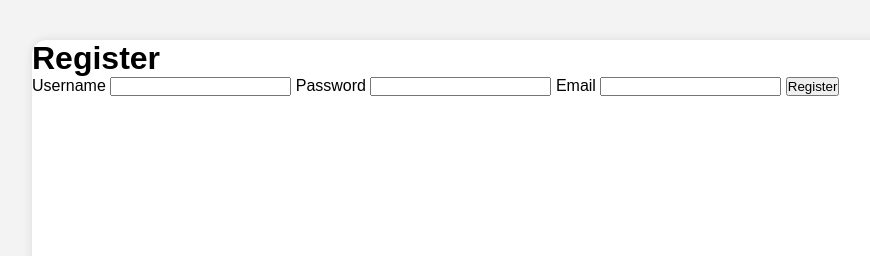
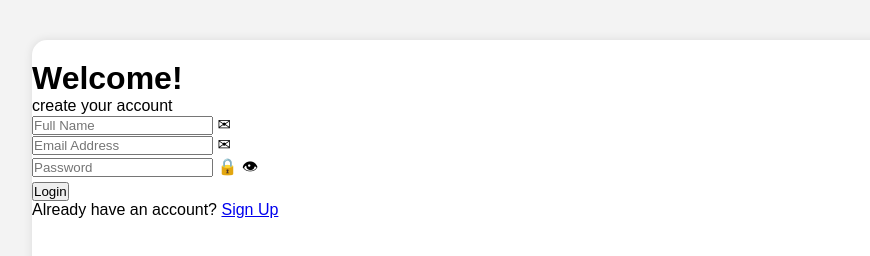
Before and after one commit to dking2213/KV6002-Team-Project, a plain HTML site: page register.html in a window 1280 px wide. Shown: the whole page, without its empty margins (0-870 px from the left). Drawn offline with Linux system fonts and the light colour scheme.

Commit message:
Update register.html

```diff
--- a/register.html
+++ b/register.html
@@ -3,22 +3,37 @@
 <head>
     <meta charset="UTF-8">
     <meta name="viewport" content="width=device-width, initial-scale=1.0">
-    <title>Event Management Dashboard</title>
+    <title>Signup Page</title>
     <link rel="stylesheet" href="style.css">
 </head>
 <body>
     <div class="container">
-        <div class="register-form">
-            <h1>Register</h1>
-            <form action="index.html">
-                <label for="username">Username</label>
-                <input type="text" id="username" name="username" required>
-                <label for="password">Password</label>
-                <input type="password" id="password" name="password" required>
-                <label for="email">Email</label>
-                <input type="email" id="email" name="email" required>
-                <button type="submit">Register</button>
+        <div class="signup-form">
+            <div class="logo">
+                <!-- Add your logo here -->
+                <div class="logo-circle"></div>
+            </div>
+            <h1>Welcome!</h1>
+            <p>create your account</p>
+            <form>
+                <div class="input-group">
+                    <input type="text" placeholder="Full Name" required>
+                    <span class="icon">&#x2709;</span>
+                </div>
+                <div class="input-group">
+                    <input type="email" placeholder="Email Address" required>
+                    <span class="icon">&#x2709;</span>
+                </div>
+                <div class="input-group">
+                    <input type="password" placeholder="Password" required>
+                    <span class="icon">&#x1F512;</span>
+                    <span class="toggle-password">&#x1F441;</span>
+                </div>
+                <button type="submit" class="login-button">Login</button>
             </form>
+            <p class="signup-text">
+                Already have an account? <a href="login.html">Sign Up</a>
+            </p>
         </div>
     </div>
 </body>
```
